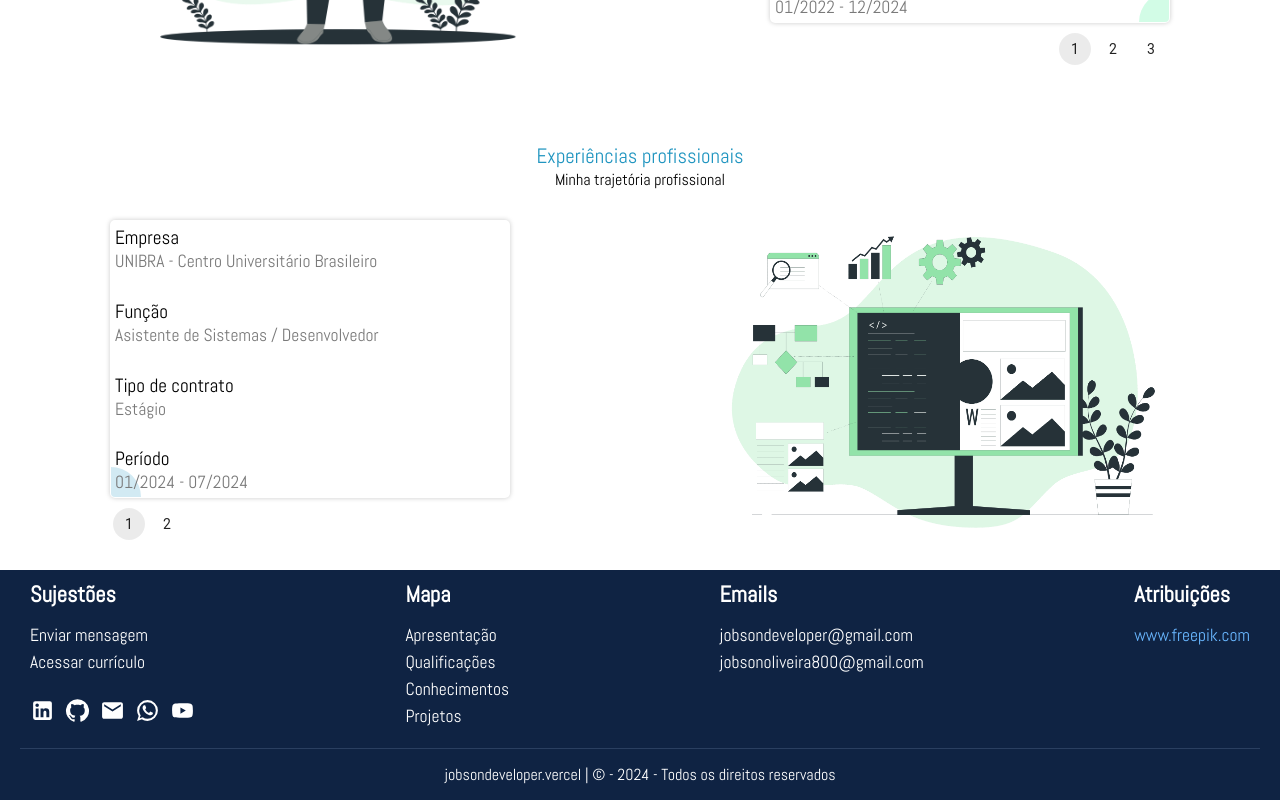
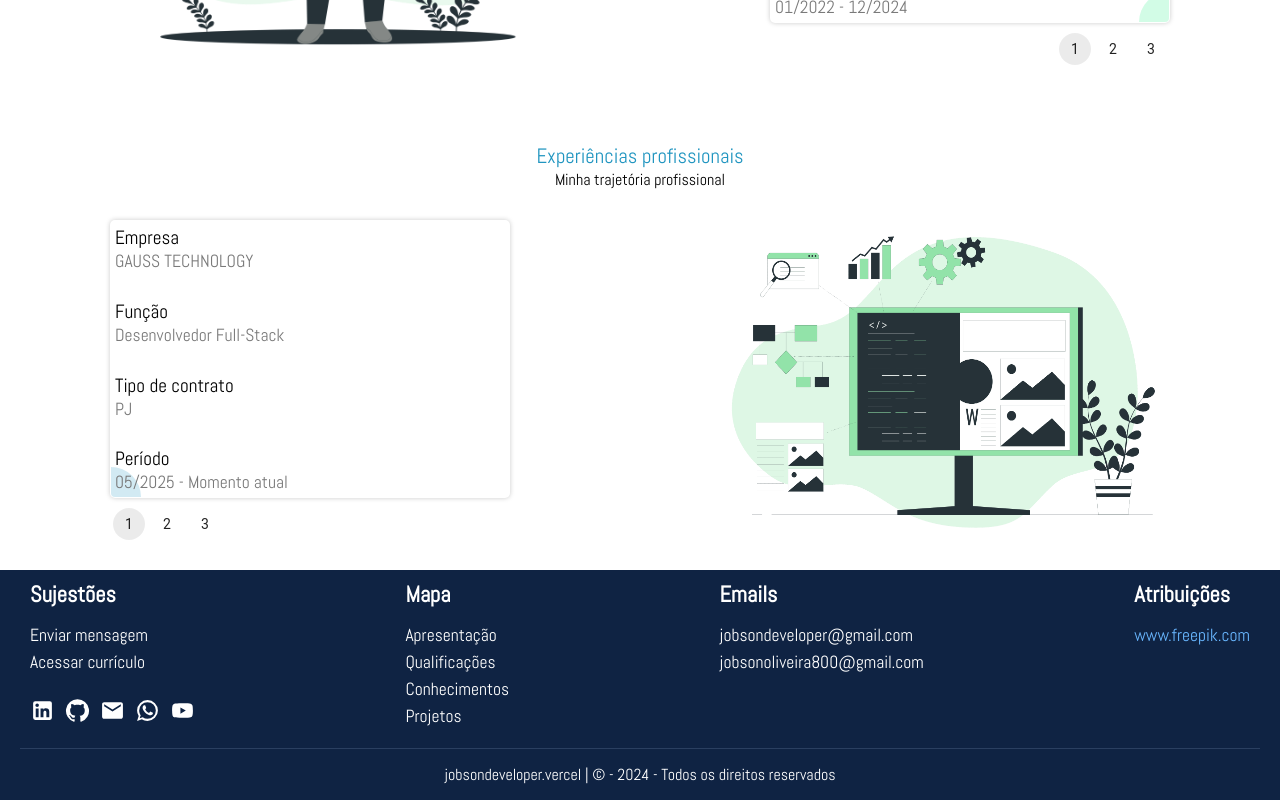
Before and after one commit to JobsonDeveloper/Portfolio_2024, a React (Create React App) app: page /qualifications in a window 1280 px wide. Shown: the part 1506-2306 px from the top of the page. Built offline with nearby package versions, Linux system fonts and the light colour scheme.

Commit message:
Nova experiência adicionada. Novas ferramentas adicionadas nas Hard-Skills

```diff
--- a/src/views/knowledge/Knowledge.jsx
+++ b/src/views/knowledge/Knowledge.jsx
@@ -23,7 +23,7 @@ import UBProjectOrientedObject from '../../assets/certificates/UNIBRA-Projeto-co
 import UBManagementProject from '../../assets/certificates/UNIBRA-Gestao-de-Projetos.webp';
 
 // Icons Reacgt
-import { SiFormik, SiCypress , SiJest, SiBabel, SiEditorconfig, SiPrettier, SiEslint, SiStyledcomponents, SiReactrouter , SiJquery, SiAndroidstudio, SiGimp, SiIonic, SiMui, SiPostman, SiSass, SiSpring  } from "react-icons/si";
+import { SiJunit5, SiSqlite, SiFormik, SiCypress , SiJest, SiBabel, SiEditorconfig, SiPrettier, SiEslint, SiStyledcomponents, SiReactrouter , SiJquery, SiAndroidstudio, SiGimp, SiIonic, SiMui, SiPostman, SiSass, SiSpring  } from "react-icons/si";
 import { BiLogoPostgresql, BiLogoTypescript } from "react-icons/bi";
 
 import { LiaGrunt } from "react-icons/lia";
@@ -330,6 +330,16 @@ export const Knowledge = () => {
                                         <BiLogoPostgresql  className="jd_hard_skills_item_icon" />
                                     </li>
                                 </Tilt>
+                                <Tilt options={defaultOptions} >
+                                    <li className="jd_hard_skills_item" title="SQLite">
+                                        <SiSqlite  className="jd_hard_skills_item_icon" />
+                                    </li>
+                                </Tilt>
+                                <Tilt options={defaultOptions} >
+                                    <li className="jd_hard_skills_item" title="JUnit">
+                                        <SiJunit5  className="jd_hard_skills_item_icon" />
+                                    </li>
+                                </Tilt>
                             </ul>
                         </article>
 
--- a/src/views/qualifications/Qualifications.jsx
+++ b/src/views/qualifications/Qualifications.jsx
@@ -161,6 +161,15 @@ export const Qualifications = () => {
                                 {/* Asistente de Sistemas / Desenvolvedor - UNIBRA */}
                                 {profissionPage === 1 &&
                                     <ProfissionCard
+                                        company='GAUSS TECHNOLOGY'
+                                        function='Desenvolvedor Full-Stack'
+                                        period='05/2025 - Momento atual'
+                                        showProfission={showProfission}
+                                        position='PJ'
+                                    />
+                                }
+                                {profissionPage === 2 &&
+                                    <ProfissionCard
                                         company='UNIBRA - Centro Universitário Brasileiro'
                                         function='Asistente de Sistemas / Desenvolvedor'
                                         period='01/2024 - 07/2024'
@@ -169,18 +178,18 @@ export const Qualifications = () => {
                                     />
                                 }
                                 {/* Auxiliar de Escritório - CidexFibra */}
-                                {profissionPage === 2 &&
+                                {profissionPage === 3 &&
                                     <ProfissionCard
                                         company='Cidex Informática e Telecom'
                                         function='Auxiliar de Escritório'
-                                        period='01/2021 - Momento atual'
+                                        period='01/2021 - 01/2024'
                                         showProfission={showProfission}
                                         position='CLT'
                                     />
                                 }
                                 <article className="jd_functions_pagination">
                                     <Pagination
-                                        count={2}
+                                        count={3}
                                         page={profissionPage}
                                         onChange={changeProfissionPage}
                                         hidePrevButton
```
